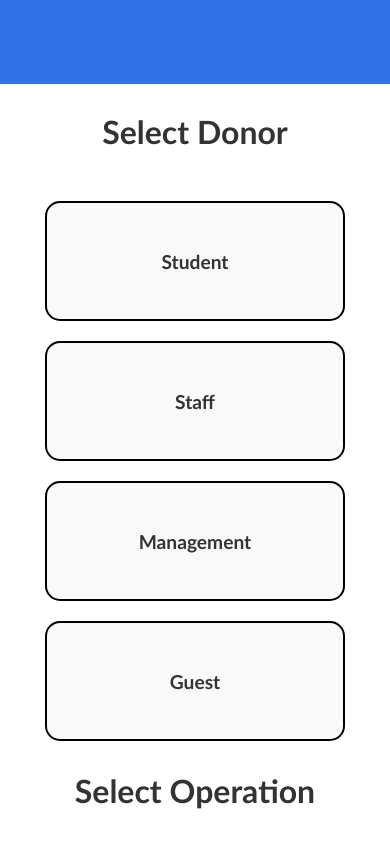
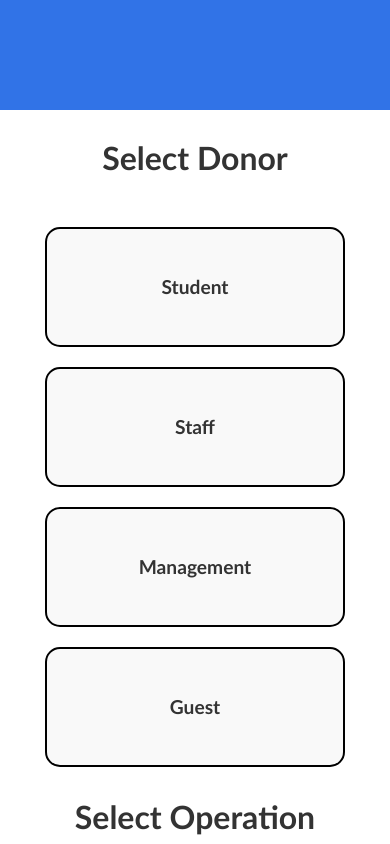
Before and after one commit to Charanraju18/blood-donation-camp-admin-portal, a React (Vite) app: page /blood-donation-camp-admin-portal/selectoptions in a window 390 px wide. Shown: the top 844 px of the page. Built offline with nearby package versions, Linux system fonts and the light colour scheme.

Commit message:
final responsive test

```diff
--- a/src/App.jsx
+++ b/src/App.jsx
@@ -11,16 +11,16 @@ import GetImages from './GetImages';
 function App() {
   return (
     <>
-      <BrowserRouter basename="/blood-donation-camp-admin-portal">
+      <BrowserRouter basename="/blood-donation-camp-admin-portal/">
         <Routes>
           <Route path='/' element={<Login />} />
-          <Route path='/selectoptions' element={<SelectOption />} />
-          <Route path='/student' element={<StudentDonor />} />
-          <Route path='/staff' element={<StaffDonor />} />
-          <Route path='/management' element={<OtherDonor />} />
-          <Route path='/guest' element={<OtherDonor />} />
-          <Route path='/volunteer' element={<Volunteer />} />
-          <Route path='/getimages' element={<GetImages />} />
+          <Route path='/selectoptions/' element={<SelectOption />} />
+          <Route path='/student/' element={<StudentDonor />} />
+          <Route path='/staff/' element={<StaffDonor />} />
+          <Route path='/management/' element={<OtherDonor />} />
+          <Route path='/guest/' element={<OtherDonor />} />
+          <Route path='/volunteer/' element={<Volunteer />} />
+          <Route path='/getimages/' element={<GetImages />} />
         </Routes>
       </BrowserRouter>
     </>
--- a/src/SelectOption.jsx
+++ b/src/SelectOption.jsx
@@ -15,25 +15,25 @@ export default function SelectOption() {
         <div className="right_side_div">
           <h1>Select Donor</h1>
           <div className="option_container">
-            <div className="option_div op1 student" onClick={() => navigate('/student')}>
+            <div className="option_div op1 student" onClick={() => navigate('/student/')}>
               <h1>Student</h1>
             </div>
-            <div className="option_div op2 staff" onClick={() => navigate('/staff')}>
+            <div className="option_div op2 staff" onClick={() => navigate('/staff/')}>
               <h1>Staff</h1>
             </div>
-            <div className="option_div op3 others" onClick={() => navigate('/management')}>
+            <div className="option_div op3 others" onClick={() => navigate('/management/')}>
               <h1>Management</h1>
             </div>
-            <div className="option_div op4 others" onClick={() => navigate('/guest')}>
+            <div className="option_div op4 others" onClick={() => navigate('/guest/')}>
               <h1>Guest</h1>
             </div>
           </div>
           <h1>Select Operation</h1>
           <div className="option_container">
-            <div className="option_div op5 voluteer" onClick={() => navigate('/volunteer')}>
+            <div className="option_div op5 voluteer" onClick={() => navigate('/volunteer/')}>
               <h1>Volunteer</h1>
             </div>
-            <div className="option_div op6 galary" onClick={() => navigate('/getimages')}>
+            <div className="option_div op6 galary" onClick={() => navigate('/getimages/')}>
               <h1>Gallary</h1>
             </div>
           </div>
--- a/src/index.css
+++ b/src/index.css
@@ -49,7 +49,6 @@ button:hover{
 .options {
 	width: 100%;
 	height: 125svh;
-	background-color: pink;
 	display: flex;
 	flex-direction: row;
 }
@@ -78,13 +77,13 @@ button:hover{
 
 	.left_side_div {
 		width: 100%;
-		height: 25%;
+		height: 15%;
 		background-color: rgb(49, 115, 231);
 	}
 
 	.right_side_div {
 		width: 100%;
-		height: 75%;
+		height: 85%;
 	}
 }
 .right_side_div h1 {
@@ -127,7 +126,7 @@ button:hover{
 @media (max-width: 768px) {
 	.left_side_div {
 		width: 100%;
-		height: 15vh;
+		height: 16vh;
 	}
 
 	.right_side_div {
@@ -148,7 +147,7 @@ button:hover{
 
 	.left_side_div {
 		width: 100%;
-		height: 10vh;
+		height: 13vh;
 	}
 
 	.right_side_div {
```
